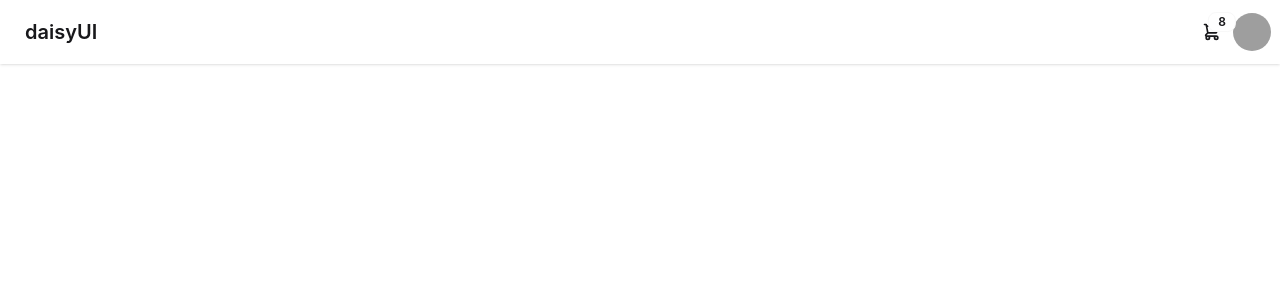
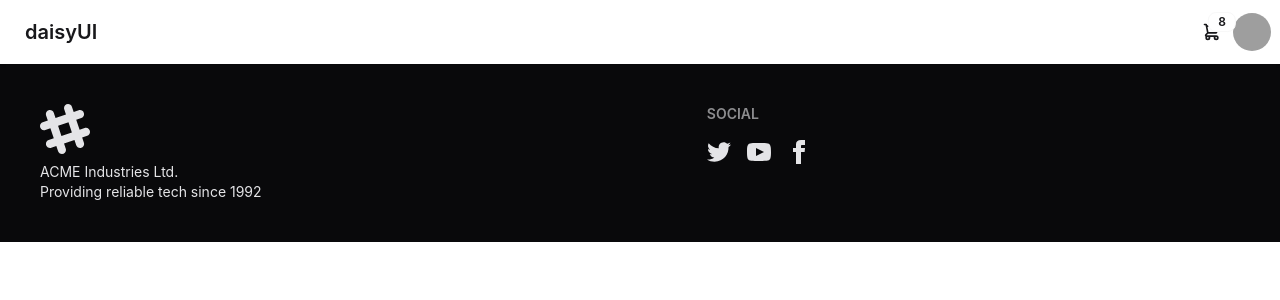
Before and after one commit to BasharAlwarad/fake_E_commerce, a React (Vite) app: page / in a window 1280 px wide. Shown: the top 300 px of the page. Built offline with nearby package versions, Linux system fonts and the light colour scheme; grey boxes are pictures that could not be loaded.

Commit message:
Add: Footer

```diff
--- a/src/App.jsx
+++ b/src/App.jsx
@@ -1,9 +1,11 @@
 import Nav from './components/Nav.jsx';
+import Footer from './components/Footer.jsx';
 
 const App = () => {
   return (
     <>
       <Nav />
+      <Footer />
     </>
   );
 };
--- /dev/null
+++ b/src/components/Footer.jsx
@@ -0,0 +1,64 @@
+function Footer(){
+    return(
+    <footer className="footer sm:footer-horizontal bg-neutral text-neutral-content p-10">
+    <aside>
+        <svg
+        width="50"
+        height="50"
+        viewBox="0 0 24 24"
+        xmlns="http://www.w3.org/2000/svg"
+        fillRule="evenodd"
+        clipRule="evenodd"
+        className="fill-current">
+        <path
+            d="M22.672 15.226l-2.432.811.841 2.515c.33 1.019-.209 2.127-1.23 2.456-1.15.325-2.148-.321-2.463-1.226l-.84-2.518-5.013 1.677.84 2.517c.391 1.203-.434 2.542-1.831 2.542-.88 0-1.601-.564-1.86-1.314l-.842-2.516-2.431.809c-1.135.328-2.145-.317-2.463-1.229-.329-1.018.211-2.127 1.231-2.456l2.432-.809-1.621-4.823-2.432.808c-1.355.384-2.558-.59-2.558-1.839 0-.817.509-1.582 1.327-1.846l2.433-.809-.842-2.515c-.33-1.02.211-2.129 1.232-2.458 1.02-.329 2.13.209 2.461 1.229l.842 2.515 5.011-1.677-.839-2.517c-.403-1.238.484-2.553 1.843-2.553.819 0 1.585.509 1.85 1.326l.841 2.517 2.431-.81c1.02-.33 2.131.211 2.461 1.229.332 1.018-.21 2.126-1.23 2.456l-2.433.809 1.622 4.823 2.433-.809c1.242-.401 2.557.484 2.557 1.838 0 .819-.51 1.583-1.328 1.847m-8.992-6.428l-5.01 1.675 1.619 4.828 5.011-1.674-1.62-4.829z"></path>
+        </svg>
+        <p>
+        ACME Industries Ltd.
+        <br />
+        Providing reliable tech since 1992
+        </p>
+    </aside>
+    <nav>
+        <h6 className="footer-title">Social</h6>
+        <div className="grid grid-flow-col gap-4">
+        <a>
+            <svg
+            xmlns="http://www.w3.org/2000/svg"
+            width="24"
+            height="24"
+            viewBox="0 0 24 24"
+            className="fill-current">
+            <path
+                d="M24 4.557c-.883.392-1.832.656-2.828.775 1.017-.609 1.798-1.574 2.165-2.724-.951.564-2.005.974-3.127 1.195-.897-.957-2.178-1.555-3.594-1.555-3.179 0-5.515 2.966-4.797 6.045-4.091-.205-7.719-2.165-10.148-5.144-1.29 2.213-.669 5.108 1.523 6.574-.806-.026-1.566-.247-2.229-.616-.054 2.281 1.581 4.415 3.949 4.89-.693.188-1.452.232-2.224.084.626 1.956 2.444 3.379 4.6 3.419-2.07 1.623-4.678 2.348-7.29 2.04 2.179 1.397 4.768 2.212 7.548 2.212 9.142 0 14.307-7.721 13.995-14.646.962-.695 1.797-1.562 2.457-2.549z"></path>
+            </svg>
+        </a>
+        <a>
+            <svg
+            xmlns="http://www.w3.org/2000/svg"
+            width="24"
+            height="24"
+            viewBox="0 0 24 24"
+            className="fill-current">
+            <path
+                d="M19.615 3.184c-3.604-.246-11.631-.245-15.23 0-3.897.266-4.356 2.62-4.385 8.816.029 6.185.484 8.549 4.385 8.816 3.6.245 11.626.246 15.23 0 3.897-.266 4.356-2.62 4.385-8.816-.029-6.185-.484-8.549-4.385-8.816zm-10.615 12.816v-8l8 3.993-8 4.007z"></path>
+            </svg>
+        </a>
+        <a>
+            <svg
+            xmlns="http://www.w3.org/2000/svg"
+            width="24"
+            height="24"
+            viewBox="0 0 24 24"
+            className="fill-current">
+            <path
+                d="M9 8h-3v4h3v12h5v-12h3.642l.358-4h-4v-1.667c0-.955.192-1.333 1.115-1.333h2.885v-5h-3.808c-3.596 0-5.192 1.583-5.192 4.615v3.385z"></path>
+            </svg>
+        </a>
+        </div>
+    </nav>
+    </footer>
+    );
+}
+
+export default Footer;
```
